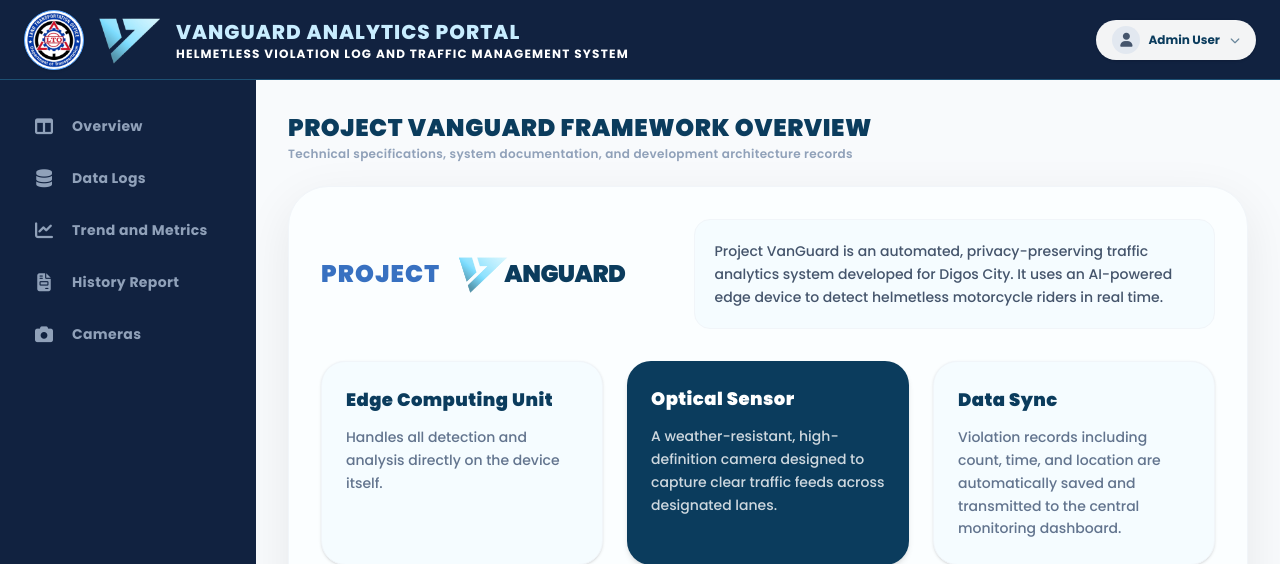
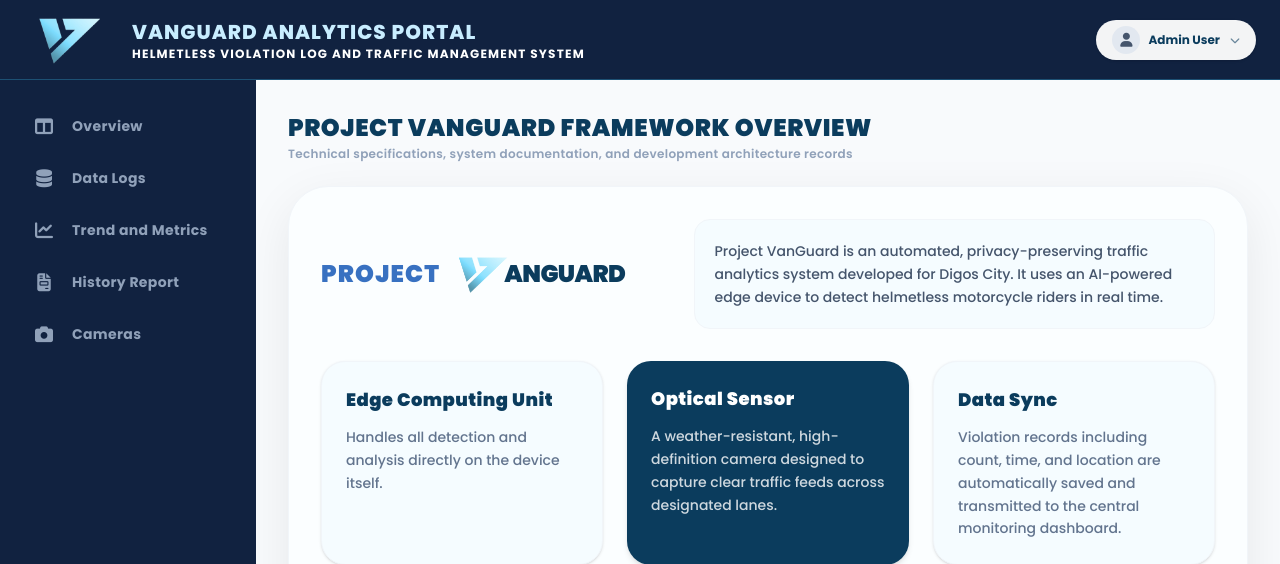
Before and after one commit to rjengbino3-hue/Vanguard_System2, a Flask app: page /settings/about in a window 1280 px wide. Shown: the top 564 px of the page. Run offline with Flask 3, Linux system fonts and the light colour scheme; the visitor is signed in with stand-in values (Sample User, id 1); some libraries are stand-ins or nearby versions.

Commit message:
Update dashboard UI and remove LTO branding

```diff
--- a/dashboard/templates/about.html
+++ b/dashboard/templates/about.html
@@ -21,18 +21,12 @@
          TOP NAV HEADER BAR (Pasted Exact Asset Schema)
          ========================================================================== -->
     <header class="w-full bg-[#112240] h-20 flex items-center justify-between px-6 border-b border-[#1d5073] shrink-0">
-        <div class="flex items-center space-x-0">
-            <!-- 1. LTO Circular Brand Frame -->
-            <div class="h-15 w-15 bg-white rounded-full flex items-center justify-center border border-blue-400 shadow-sm overflow-hidden shrink-0">
-                <img src="{{ url_for('static', filename='assets/LTO_LOGO.png') }}" alt="LTO Logo" class="h-full w-full object-cover p-0 transform scale-115">
-            </div>
-
             <!-- 2. Vanguard Logo Frame -->
             <div class="h-25 w-25 flex items-center justify-center shrink-0 -ml-2">
                 <img src="{{ url_for('static', filename='assets/Vanguard_Logo.png') }}" alt="Vanguard Logo" class="h-full w-full object-contain">
             </div>
 
-            <div class="leading-tight">
+            <div class="leading-tight flex-1 ml-4 text-left">
                 <h1 class="text-[#c8edff] font-extrabold text-xl tracking-wider uppercase">Vanguard Analytics Portal</h1>
                 <p class="text-white text-xs font-bold tracking-widest uppercase">Helmetless Violation Log and Traffic Management System</p>
             </div>
--- a/dashboard/templates/base.html
+++ b/dashboard/templates/base.html
@@ -271,7 +271,6 @@
 
         <div class="right-portal">
             <div class="portal-logos">
-                <img src="{{ url_for('static', filename='assets/LTO_LOGO.png') }}" class="login-card-lto" alt="LTO Logo">
                 <img src="{{ url_for('static', filename='assets/Vanguard_Logo.png') }}" class="login-card-vanguard" alt="VanGuard Logo">
             </div>
 
--- a/dashboard/templates/cameras.html
+++ b/dashboard/templates/cameras.html
@@ -14,9 +14,6 @@
 
     <header class="w-full bg-[#112240] h-20 flex items-center justify-between px-6 border-b border-[#1d5073] shrink-0">
         <div class="flex items-center space-x-0">
-            <div class="h-15 w-15 bg-white rounded-full flex items-center justify-center border border-blue-400 shadow-sm overflow-hidden shrink-0">
-                <img src="{{ url_for('static', filename='assets/LTO_LOGO.png') }}" alt="LTO Logo" class="h-full w-full object-cover p-0 transform scale-115">
-            </div>
             <div class="h-25 w-25 flex items-center justify-center shrink-0 -ml-2">
                 <img src="{{ url_for('static', filename='assets/Vanguard_Logo.png') }}" alt="Vanguard Logo" class="h-full w-full object-contain">
             </div>
--- a/dashboard/templates/data_logs.html
+++ b/dashboard/templates/data_logs.html
@@ -44,12 +44,6 @@
     <!-- HEADER -->
     <header class="w-full bg-[#112240] h-20 flex items-center justify-between px-6 border-b border-[#1d5073] shrink-0">
         <div class="flex items-center space-x-0">
-            <div class="h-15 w-15 bg-white rounded-full flex items-center justify-center border border-blue-400 shadow-sm overflow-hidden shrink-0">
-                <img src="{{ url_for('static', filename='assets/LTO_LOGO.png') }}"
-                     alt="LTO Logo"
-                     class="h-full w-full object-cover p-0 transform scale-115">
-            </div>
-
             <div class="h-25 w-25 flex items-center justify-center shrink-0 -ml-2">
                 <img src="{{ url_for('static', filename='assets/Vanguard_Logo.png') }}"
                      alt="Vanguard Logo"
--- a/dashboard/templates/history_reports.html
+++ b/dashboard/templates/history_reports.html
@@ -14,10 +14,6 @@
 
     <header class="w-full bg-[#112240] h-20 flex items-center justify-between px-6 border-b border-[#1d5073] shrink-0">
         <div class="flex items-center space-x-0">
-            <div class="h-15 w-15 bg-white rounded-full flex items-center justify-center border border-blue-400 shadow-sm overflow-hidden shrink-0">
-                <img src="{{ url_for('static', filename='assets/LTO_LOGO.png') }}" alt="LTO Logo" class="h-full w-full object-cover p-0 transform scale-115">
-            </div>
-
             <div class="h-25 w-25 flex items-center justify-center shrink-0 -ml-2">
                 <img src="{{ url_for('static', filename='assets/Vanguard_Logo.png') }}" alt="Vanguard Logo" class="h-full w-full object-contain">
             </div>
--- a/dashboard/templates/overview.html
+++ b/dashboard/templates/overview.html
@@ -12,10 +12,6 @@
 
     <header class="w-full bg-[#112240] h-20 flex items-center justify-between px-6 border-b border-[#1d5073] shrink-0">
         <div class="flex items-center space-x-0">
-            <div class="h-15 w-15 bg-white rounded-full flex items-center justify-center border border-blue-400 shadow-sm overflow-hidden shrink-0">
-                <img src="{{ url_for('static', filename='assets/LTO_LOGO.png') }}" alt="LTO Logo" class="h-full w-full object-cover p-0 transform scale-115">
-            </div>
-
             <div class="h-25 w-25 flex items-center justify-center shrink-0 -ml-2">
                 <img src="{{ url_for('static', filename='assets/Vanguard_Logo.png') }}" alt="Vanguard Logo" class="h-full w-full object-contain">
             </div>
--- a/dashboard/templates/settings.html
+++ b/dashboard/templates/settings.html
@@ -17,10 +17,6 @@
 
     <header class="w-full bg-[#112240] h-20 flex items-center justify-between px-6 border-b border-[#1d5073] shrink-0">
         <div class="flex items-center space-x-0">
-            <div class="h-15 w-15 bg-white rounded-full flex items-center justify-center border border-blue-400 shadow-sm overflow-hidden shrink-0">
-                <img src="{{ url_for('static', filename='assets/LTO_LOGO.png') }}" alt="LTO Logo" class="h-full w-full object-cover p-0 transform scale-115">
-            </div>
-
             <div class="h-25 w-25 flex items-center justify-center shrink-0 -ml-2">
                 <img src="{{ url_for('static', filename='assets/Vanguard_Logo.png') }}" alt="Vanguard Logo" class="h-full w-full object-contain">
             </div>
--- a/dashboard/templates/trend_metrics.html
+++ b/dashboard/templates/trend_metrics.html
@@ -14,9 +14,6 @@
 
     <header class="w-full bg-[#112240] h-20 flex items-center justify-between px-6 border-b border-[#1d5073] shrink-0">
         <div class="flex items-center space-x-0">
-            <div class="h-15 w-15 bg-white rounded-full flex items-center justify-center border border-blue-400 shadow-sm overflow-hidden shrink-0">
-                <img src="{{ url_for('static', filename='assets/LTO_LOGO.png') }}" alt="LTO Logo" class="h-full w-full object-cover p-0 transform scale-115">
-            </div>
             <div class="h-25 w-25 flex items-center justify-center shrink-0 -ml-2">
                 <img src="{{ url_for('static', filename='assets/Vanguard_Logo.png') }}" alt="Vanguard Logo" class="h-full w-full object-contain">
             </div>
```
